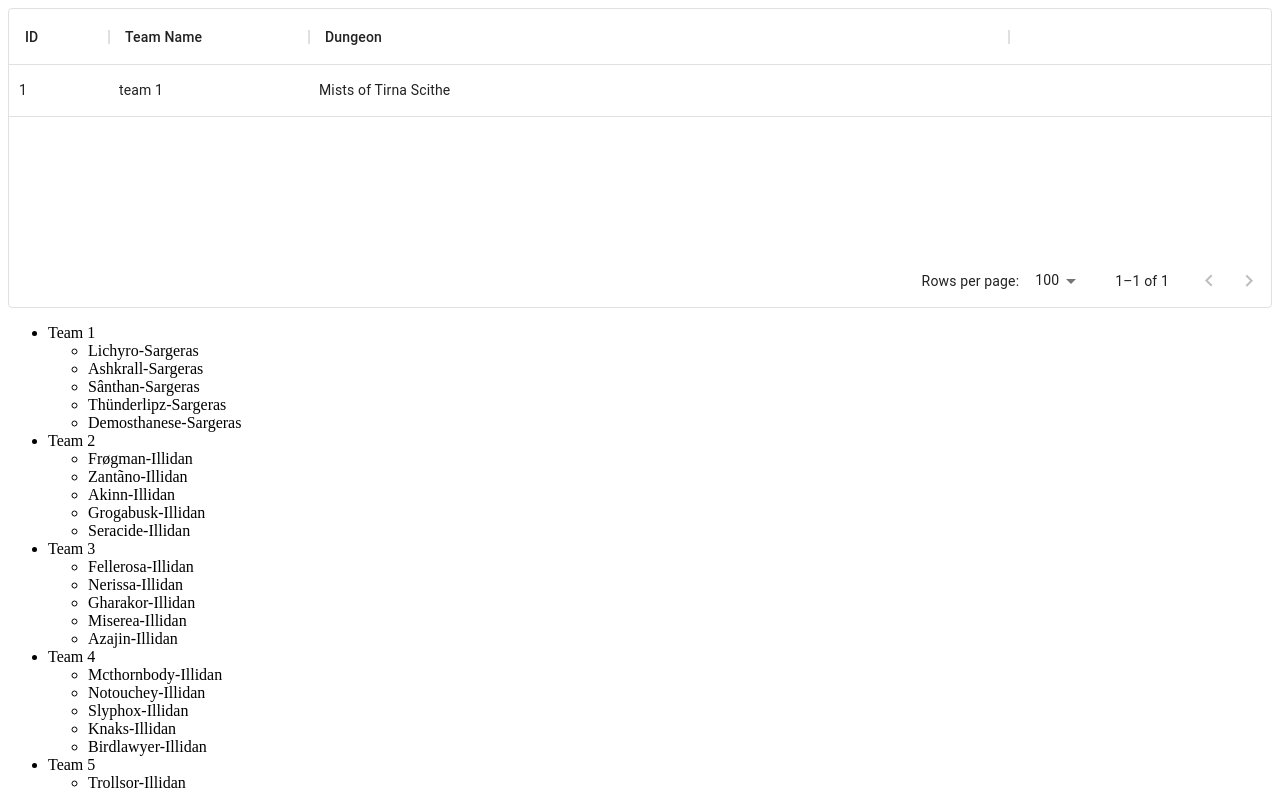
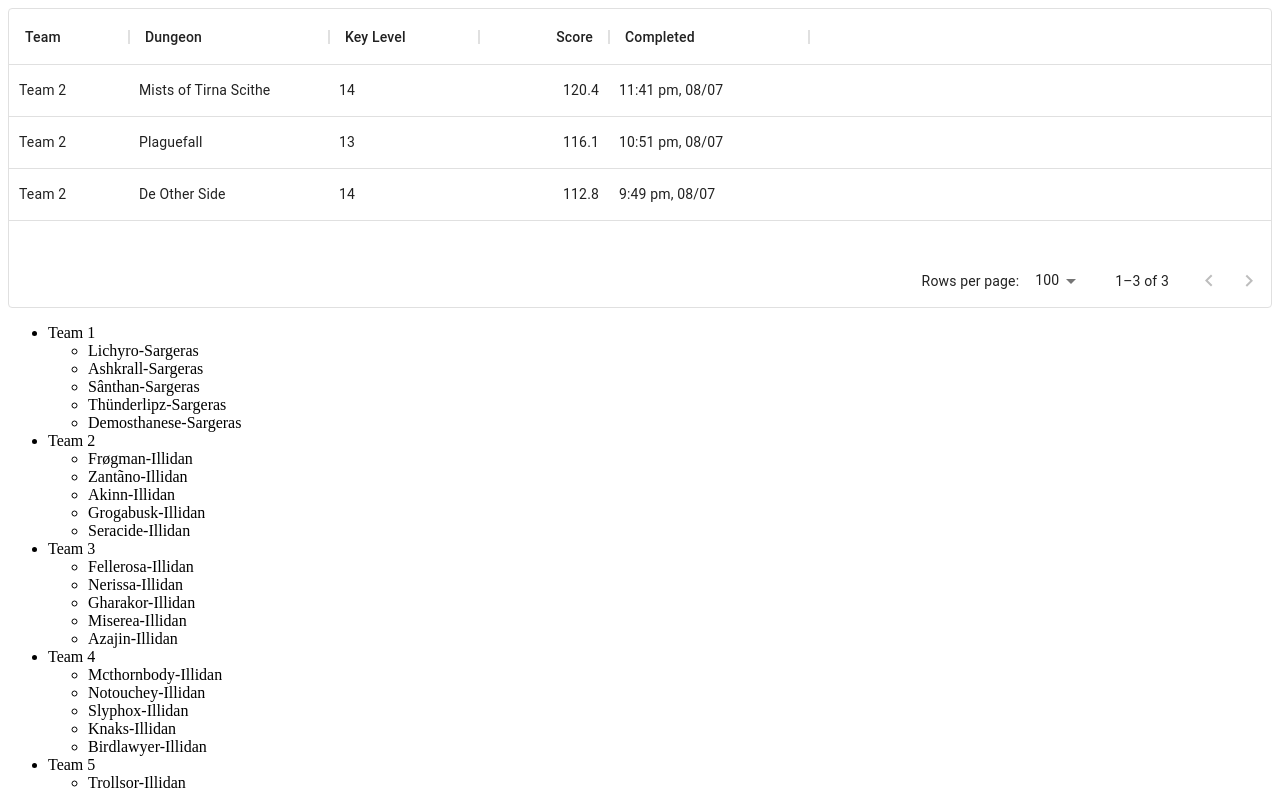
Before and after one commit to 4very/mplus_leaderboard, a Next.js app: page / in a window 1280 px wide. Shown: the top 792 px of the page. Built offline with nearby package versions, Linux system fonts and the light colour scheme.

Commit message:
Looks preeeeeety good ngl

```diff
--- a/package.json
+++ b/package.json
@@ -19,6 +19,7 @@
     "@material-ui/core": "^5.0.0-beta.3",
     "@material-ui/data-grid": "^4.0.0-alpha.35",
     "@material-ui/styles": "^4.11.4",
+    "moment": "^2.29.1",
     "next": "^11.0.1",
     "next-seo": "^4.26.0",
     "react": "^17.0.2",
--- a/src/pages/index.tsx
+++ b/src/pages/index.tsx
@@ -5,30 +5,47 @@ import path from 'path';
 import React from 'react';
 
 import { DataGrid } from '@material-ui/data-grid';
+import moment from 'moment';
 
 interface Props {
   teams: string[][];
   teamNames: string[][];
   runs: string[][];
+  rows: RunRow[];
 }
 
 interface RunRow {
-  id: number;
+  id: string;
   team: string;
   dunegonName: string;
+  keystoneLevel: string;
+  score: number;
+  dateCompleted: string;
 }
 
 export default function ContentPage(props: Props) { // eslint-disable-line
   // const router = useRouter();
 
   const columns = [
-    { field: 'id', headerName: 'ID', width: 100 },
-    { field: 'team', headerName: 'Team Name', width: 200 },
+    { field: 'id', headerName: 'ID', width: 100, hide: true },
+    { field: 'team', headerName: 'Team', width: 120 },
     {
       field: 'dunegonName',
       headerName: 'Dungeon',
-      width: 700,
+      width: 200,
     },
+    {
+      field: 'keystoneLevel',
+      headerName: 'Key Level',
+      width: 150,
+    },
+    { field: 'score', headerName: 'Score', width: 130, type: 'number' },
+    {
+      field: 'dateCompleted',
+      headerName: 'Completed',
+      width: 200,
+    },
+
     // {
     //   field: 'lastName',
     //   headerName: 'Last name',
@@ -55,35 +72,10 @@ export default function ContentPage(props: Props) { // eslint-disable-line
     // },
   ];
 
-  // const rows = [
-  //   { id: 1, lastName: 'Snow', firstName: 'Jon', age: 35 },
-  //   { id: 2, lastName: 'Lannister', firstName: 'Cersei', age: 42 },
-  //   { id: 3, lastName: 'Lannister', firstName: 'Jaime', age: 45 },
-  //   { id: 4, lastName: 'Stark', firstName: 'Arya', age: 16 },
-  //   { id: 5, lastName: 'Targaryen', firstName: 'Daenerys', age: null },
-  //   { id: 6, lastName: 'Melisandre', firstName: null, age: 150 },
-  //   { id: 7, lastName: 'Clifford', firstName: 'Ferrara', age: 44 },
-  //   { id: 8, lastName: 'Frances', firstName: 'Rossini', age: 36 },
-  //   { id: 9, lastName: 'Roxie', firstName: 'Harvey', age: 65 },
-  // ];
-
-  //
-  // for (let i: number = 0; i < props.runs.length; i += 1) {
-  //   rows.push({ id: i, team: props.runs[i][0], dungeon: runs[i][2] ?? '' });
-  // }
-
-  const rows: RunRow[] = [
-    {
-      id: 1,
-      team: 'team 1',
-      dunegonName: 'Mists of Tirna Scithe',
-    },
-  ];
-
   return (
     <div>
       <div style={{ height: 300, width: '100%' }}>
-        <DataGrid rows={rows} columns={columns} disableSelectionOnClick />
+        <DataGrid rows={props.rows} columns={columns} disableSelectionOnClick />
       </div>
       <ul>
         {props.teams.map((team) => (
@@ -147,11 +139,25 @@ export async function getStaticProps() {
     runs.push(runsRaw[i]?.split(',') ?? []);
   }
 
+  const rows: RunRow[] = [];
+
+  for (let i: number = 0; i < runs.length; i += 1) {
+    rows.push({
+      id: runs[i][1],
+      team: runs[i][0],
+      dunegonName: runs[i][2],
+      keystoneLevel: runs[i][5],
+      score: +runs[i][4],
+      dateCompleted: moment(runs[i][7]).utcOffset(-6).format('h:m a, MM/DD'),
+    });
+  }
+
   return {
     props: {
       teams,
       teamNames,
       runs,
+      rows,
     },
   };
 }
--- a/tsconfig.json
+++ b/tsconfig.json
@@ -8,7 +8,7 @@
     "preserveConstEnums": true,
     "strict": true,
     "alwaysStrict": true,
-    "strictNullChecks": true,
+    "strictNullChecks": false,
     "noUncheckedIndexedAccess": true,
 
     "noImplicitAny": true,
```
Also changed, not shown: data/runs.csv, 1 other file (tests, documents, lock files or other folders).
